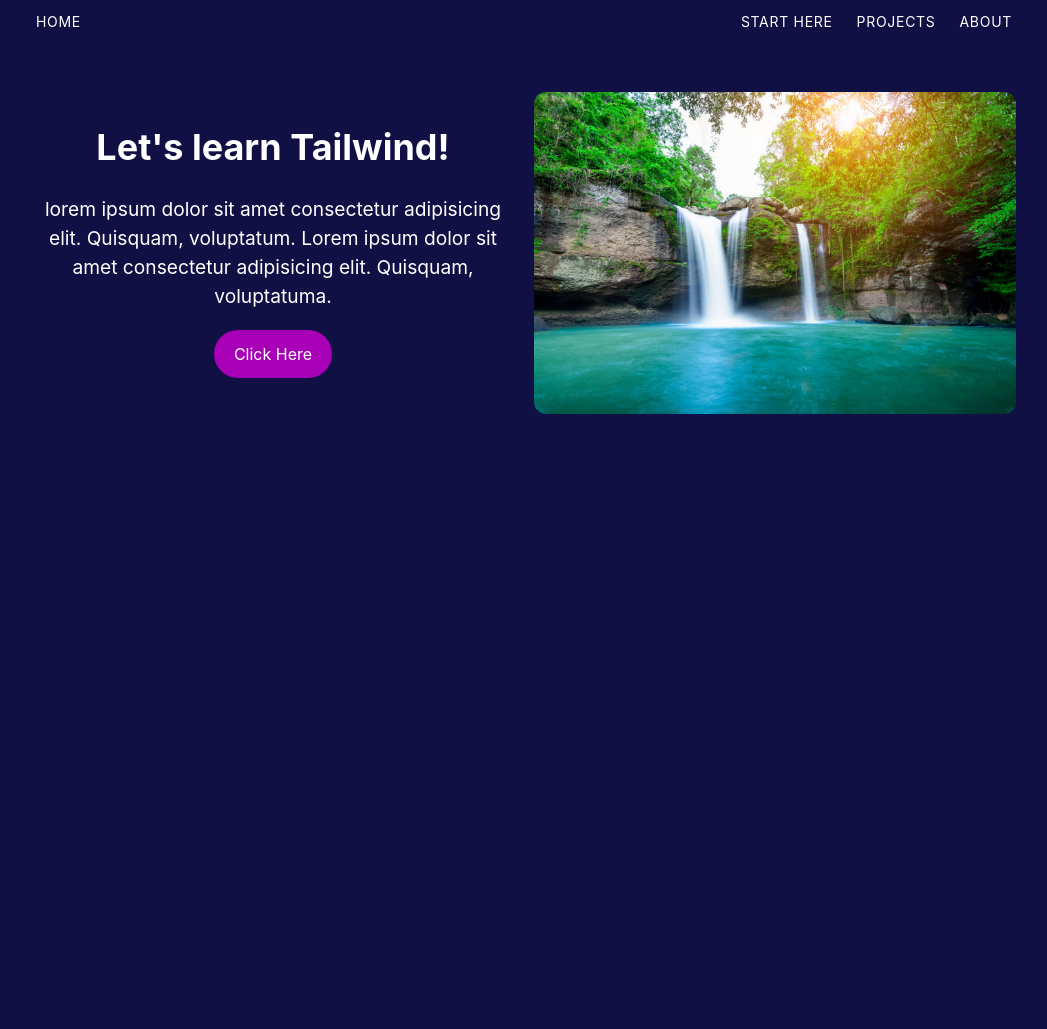
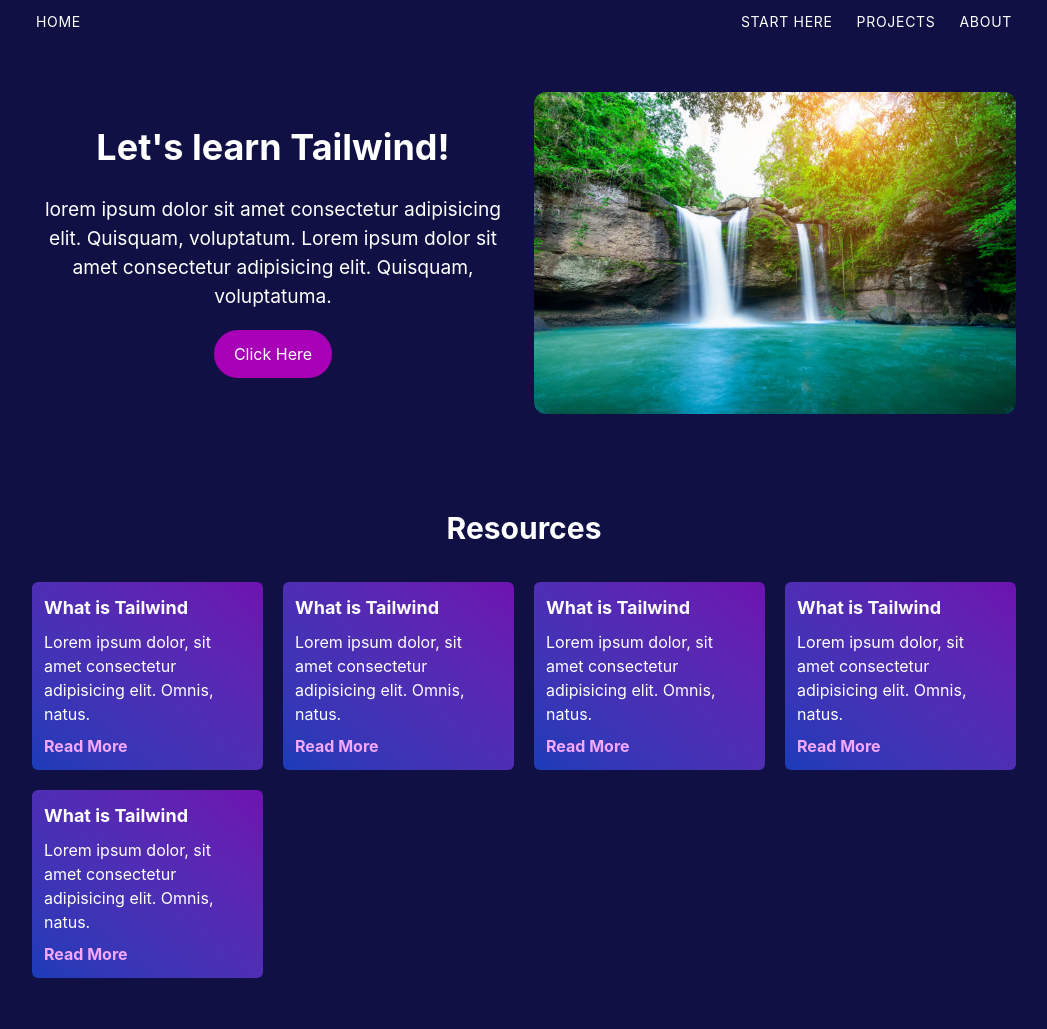
Before and after one commit to mattdrmmnd/tailwind-css-beginners, a website built with Vite: page index.html in a window 1280 px wide. Shown: the whole page, without its empty margins (116-1163 px from the left). Before the commit the page ends 800 px from the top, so only its background shows below. Built offline with nearby package versions, Linux system fonts and the light colour scheme.

Commit message:
Finish Cards, 3-column grid

```diff
--- a/index.html
+++ b/index.html
@@ -6,7 +6,7 @@
     <meta name="viewport" content="width=device-width, initial-scale=1.0" />
     <title>tailwind-css-beginners</title>
   </head>
-  <body class="bg-[#101044] text-white">
+  <body class="bg-[#101044] text-white pb-[50vh]">
 
     <header class="max-w-5xl mx-auto px-5 py-3">
       <nav>
@@ -35,6 +35,42 @@
 
     </section>
 
+    <section class="max-w-3xl lg:max-w-5xl mx-auto px-5 py-12 grid gap-5 grid-cols-[repeat(auto-fit,minmax(13.75rem,1fr))]">
+
+      <h2 class="text-3xl font-bold text-center col-span-full mb-4">Resources</h2>
+
+      <div class="bg-blue-800 bg-linear-to-bl from-purple-800 to-blue-800 space-y-2 p-3 rounded-md">
+        <h3 class="text-lg font-bold">What is Tailwind</h3>
+        <p>Lorem ipsum dolor, sit amet consectetur adipisicing elit. Omnis, natus.</p>
+        <a href="" class="font-bold text-fuchsia-300 hover:text-white transition-colors">Read More</a>
+      </div>
+
+      <div class="bg-blue-800 bg-linear-to-bl from-purple-800 to-blue-800 space-y-2 p-3 rounded-md">
+        <h3 class="text-lg font-bold">What is Tailwind</h3>
+        <p>Lorem ipsum dolor, sit amet consectetur adipisicing elit. Omnis, natus.</p>
+        <a href="" class="font-bold text-fuchsia-300 hover:text-white transition-colors">Read More</a>
+      </div>
+
+      <div class="bg-blue-800 bg-linear-to-bl from-purple-800 to-blue-800 space-y-2 p-3 rounded-md">
+        <h3 class="text-lg font-bold">What is Tailwind</h3>
+        <p>Lorem ipsum dolor, sit amet consectetur adipisicing elit. Omnis, natus.</p>
+        <a href="" class="font-bold text-fuchsia-300 hover:text-white transition-colors">Read More</a>
+      </div>
+
+      <div class="bg-blue-800 bg-linear-to-bl from-purple-800 to-blue-800 space-y-2 p-3 rounded-md">
+        <h3 class="text-lg font-bold">What is Tailwind</h3>
+        <p>Lorem ipsum dolor, sit amet consectetur adipisicing elit. Omnis, natus.</p>
+        <a href="" class="font-bold text-fuchsia-300 hover:text-white transition-colors">Read More</a>
+      </div>
+
+      <div class="bg-blue-800 bg-linear-to-bl from-purple-800 to-blue-800 space-y-2 p-3 rounded-md">
+        <h3 class="text-lg font-bold">What is Tailwind</h3>
+        <p>Lorem ipsum dolor, sit amet consectetur adipisicing elit. Omnis, natus.</p>
+        <a href="" class="font-bold text-fuchsia-300 hover:text-white transition-colors">Read More</a>
+      </div>
+
+    </section>
+
     <script type="module" src="/src/main.ts"></script>
   </body>
 </html>
```
